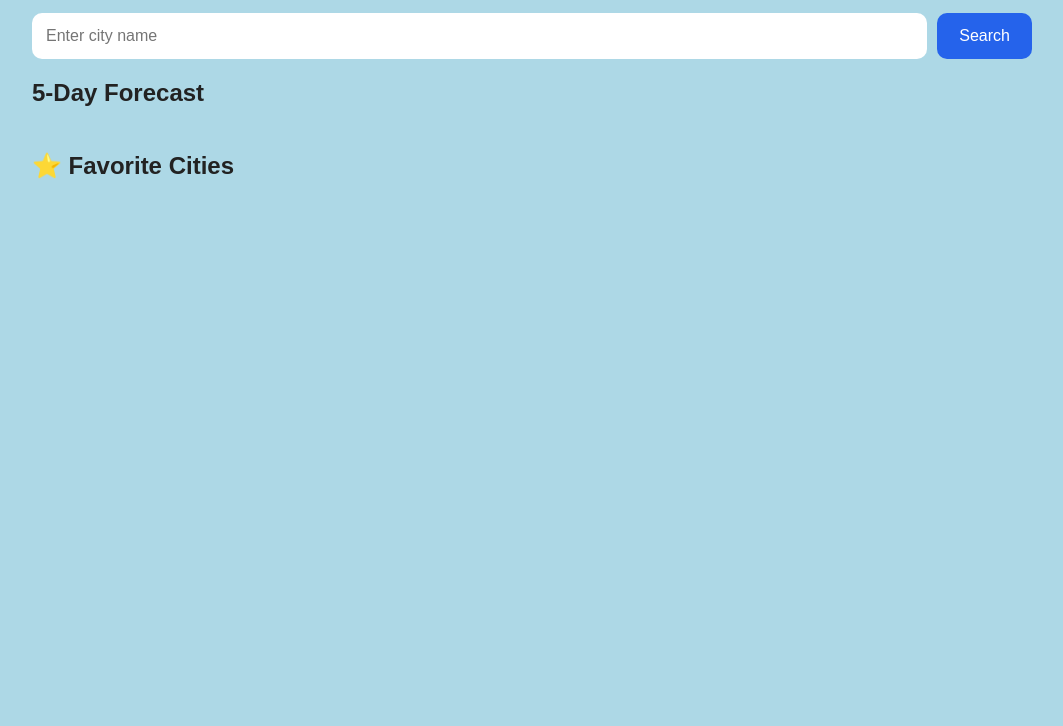
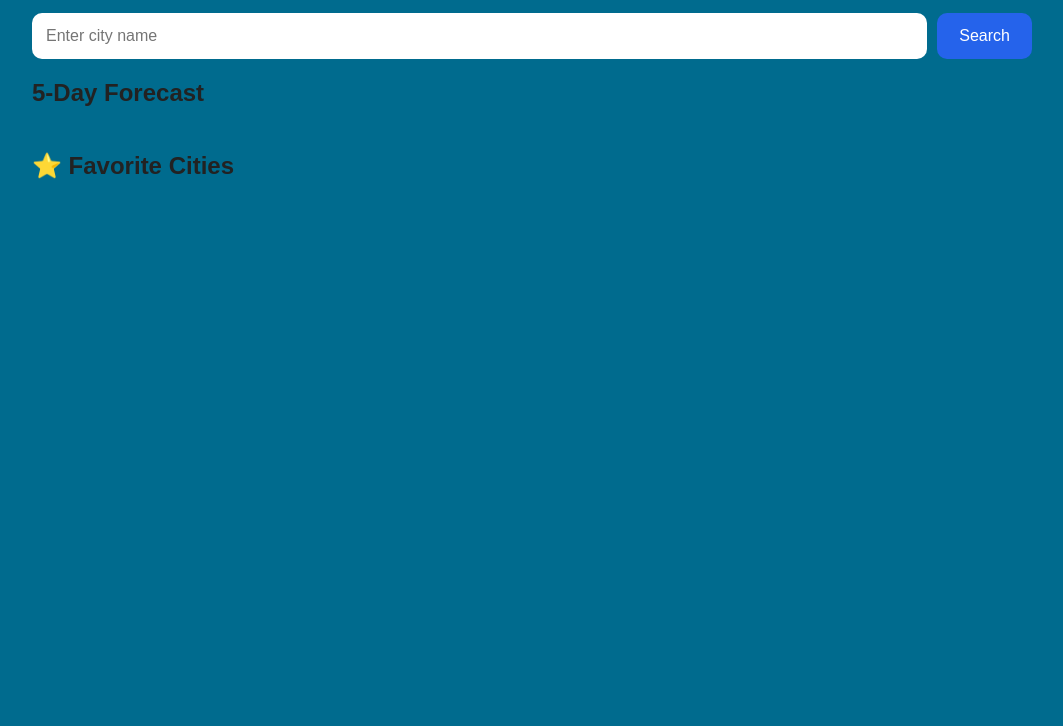
Before and after one commit to Muneebpgt/weather-app, a plain HTML site: page index.html in a window 1280 px wide. Shown: the part 74-800 px from the top of the page, without its empty margins (108-1171 px from the left). Drawn offline with Linux system fonts and the light colour scheme.

Commit message:
Edited background colour

```diff
--- a/wether app.css
+++ b/wether app.css
@@ -6,7 +6,7 @@
 
 body {
     font-family: Arial, sans-serif;
-    background: lightblue;
+    background: rgb(0, 107, 142);
     min-height: 100vh;
     padding: 20px;
     color: #222;
```
